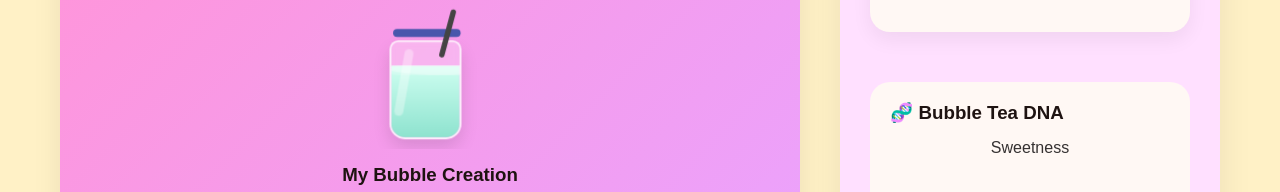
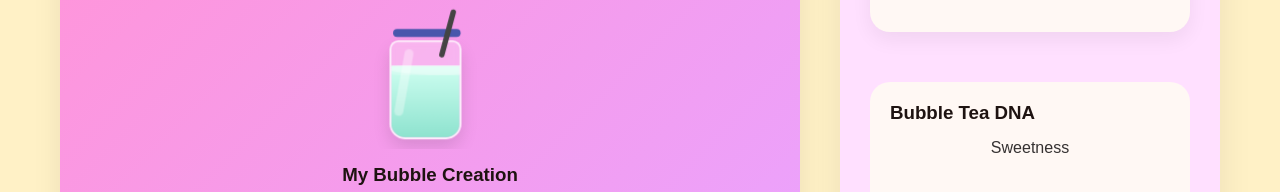
Before and after one commit to AnyutaK/boba_build, a React (Vite) app: page / in a window 1280 px wide. Shown: the part 1058-1250 px from the top of the page. Built offline with nearby package versions, Linux system fonts and the light colour scheme.

Commit message:
cleaning code

```diff
--- a/src/components/DrinkDNA.jsx
+++ b/src/components/DrinkDNA.jsx
@@ -1,163 +1,98 @@
-
 function DrinkDNA({ drink }) {
-
-
   function calculateDNA() {
-
     let dna = {
       sweetness: 20,
       creaminess: 20,
       fruitiness: 20,
       teaStrength: 20
     };
-
-
-    // sweetness
-
     if (drink.sweetness === "25%") {
       dna.sweetness = 25;
     }
-
     if (drink.sweetness === "50%") {
       dna.sweetness = 50;
     }
-
     if (drink.sweetness === "75%") {
       dna.sweetness = 75;
     }
-
     if (drink.sweetness === "100%") {
       dna.sweetness = 100;
     }
-
-
-
-    // base personality
 
     if (drink.base === "Matcha") {
       dna.teaStrength = 80;
       dna.creaminess = 50;
     }
-
-
     if (drink.base === "Taro") {
       dna.creaminess = 90;
       dna.sweetness += 20;
     }
-
-
     if (drink.base === "Strawberry Tea") {
       dna.fruitiness = 90;
       dna.sweetness += 15;
     }
-
-
     if (drink.base === "Brown Sugar") {
       dna.creaminess = 70;
       dna.sweetness += 25;
     }
-
-
     if (drink.base === "Milk Tea") {
       dna.creaminess = 80;
     }
 
-
-
-    // toppings
-
     if (drink.topping === "Popping Boba") {
       dna.fruitiness += 20;
     }
-
-
     if (drink.topping === "Cheese Foam") {
       dna.creaminess += 20;
     }
-
-
     if (drink.topping === "Tapioca Pearls") {
       dna.teaStrength += 10;
     }
-
-
     return dna;
   }
-
-
-
   const dna = calculateDNA();
-
-
-
   return (
     <div className="dna-card">
-
       <h3>
-        🧬 Bubble Tea DNA
+        Bubble Tea DNA
       </h3>
-
-
       <DNAbar
         label="Sweetness"
         value={dna.sweetness}
       />
-
-
       <DNAbar
         label="Creaminess"
         value={dna.creaminess}
       />
-
-
       <DNAbar
         label="Fruitiness"
         value={dna.fruitiness}
       />
-
-
       <DNAbar
         label="Tea Strength"
         value={dna.teaStrength}
       />
-
-
     </div>
   );
 }
-
-
-
 function DNAbar({label,value}) {
-
   return (
-
     <div className="dna-row">
-
       <p>
         {label}
       </p>
-
       <div className="dna-background">
-
         <div
           className="dna-fill"
           style={{
             width:`${value}%`
           }}
         />
-
       </div>
-
       <span>
         {value}%
       </span>
-
     </div>
-
   );
-
 }
-
-
 export default DrinkDNA;
```
Also changed, not shown: src/components/DrinkCard.jsx (+0 -39 lines), src/components/Mascot.jsx (+0 -21 lines), src/components/ShareCard.jsx (+0 -28 lines).
